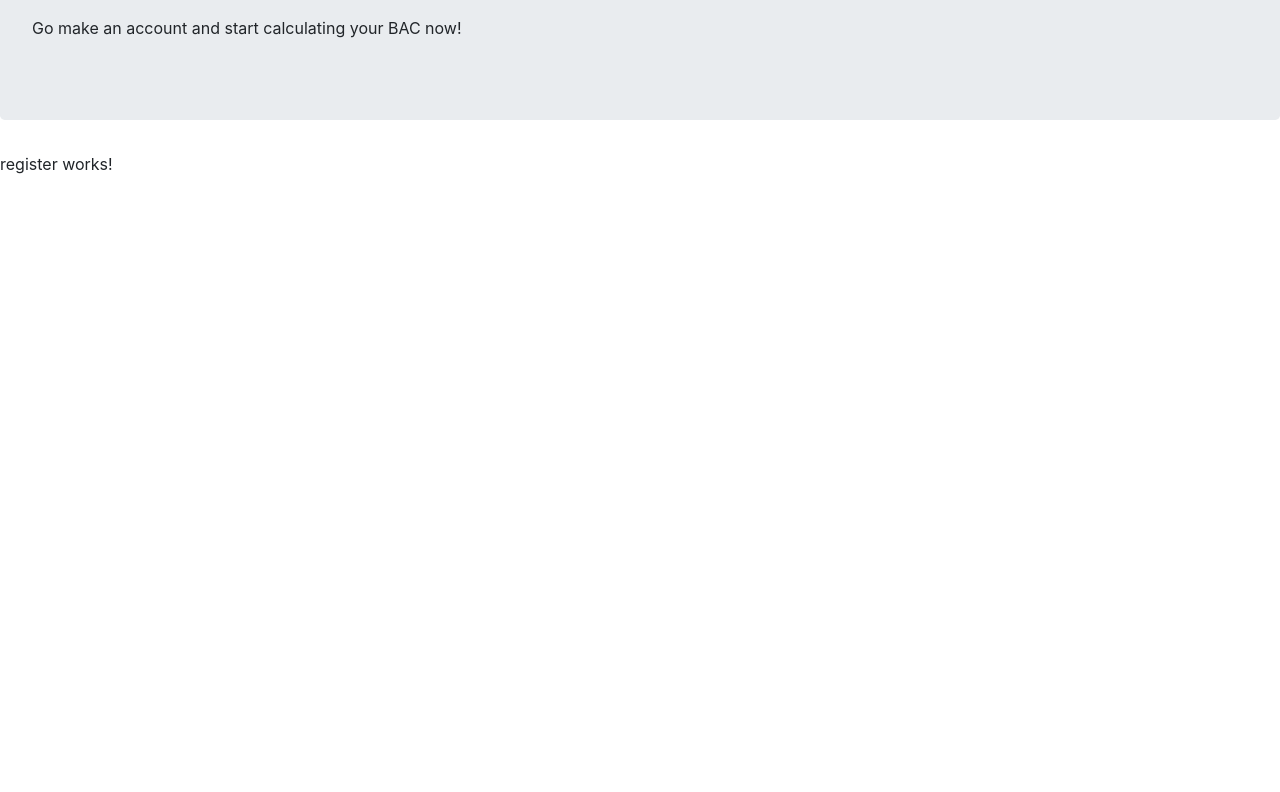
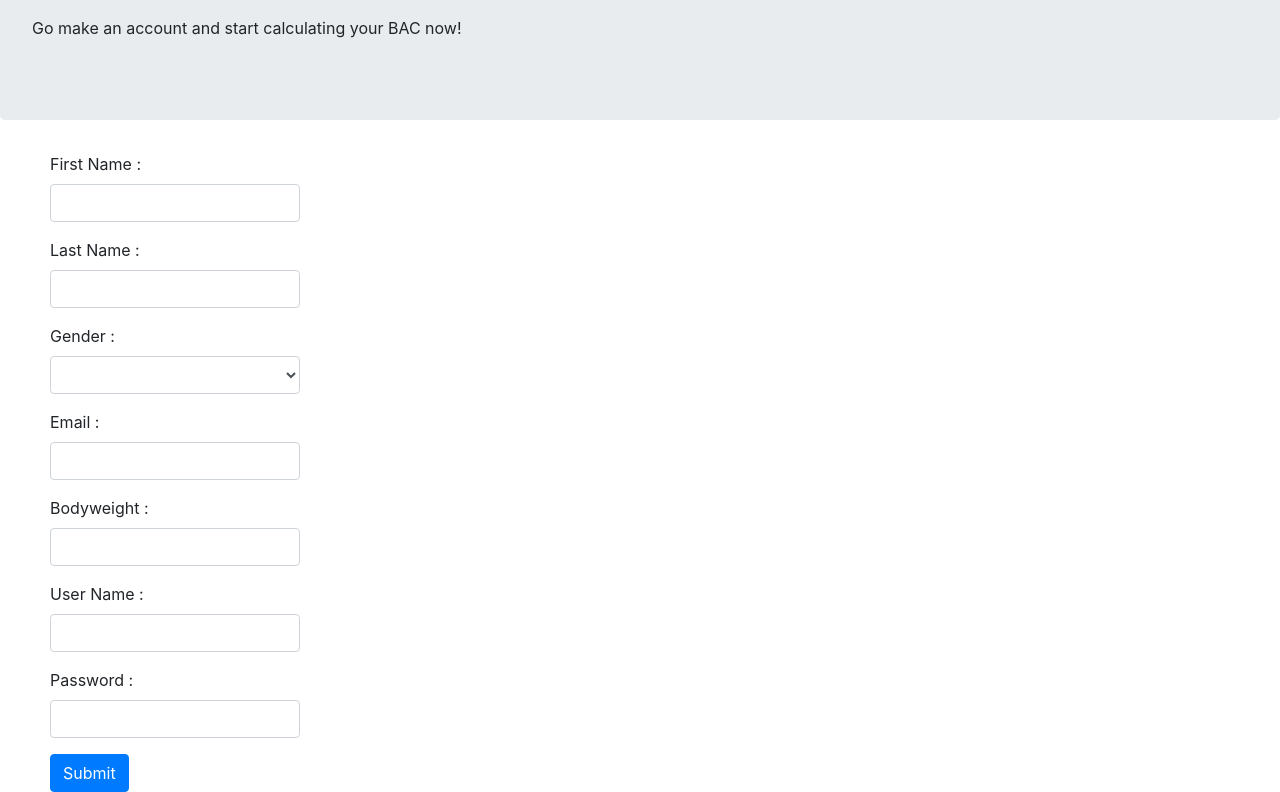
Before and after one commit to LTCHIPS/BACalculator-Angular, an Angular app: page /register in a window 1280 px wide. Shown: the part 365-1157 px from the top of the page. Before the commit the page ends 800 px from the top, so only its background shows below. Built offline with nearby package versions, Linux system fonts and the light colour scheme.

Commit message:
added more register 'functionality'

```diff
--- a/src/app/register/register.component.html
+++ b/src/app/register/register.component.html
@@ -1 +1,48 @@
-<p>register works!</p>
+<form>
+    <div class="form-group">
+        <label for="firstnameField" style="margin-left: 50px">First Name : </label>
+        <input type="text" id="firstnameField" name="firstname" class="form-control"
+            style="width:250px; margin-left: 50px" [(ngModel)]="user.firstname">
+    </div>
+
+    <div class="form-group">
+        <label for="lastnameField" style="margin-left: 50px">Last Name : </label>
+        <input type="text" id="lastnameField" name="lastname" class="form-control"
+            style="width:250px; margin-left: 50px" [(ngModel)]="user.lastname">
+    </div>
+
+    <div class="form-group">
+        <div class="form-group">
+          <label for="genderField" style="margin-left: 50px">Gender : </label>
+          <select class="form-control" name="gender" id="genderField" style="width:250px; margin-left: 50px" [(ngModel)]="user.gender">
+            <option>Male</option>
+            <option>Female</option>
+          </select>
+        </div>
+    </div>
+
+    <div class="form-group">
+        <label for="emailField" style="margin-left: 50px">Email : </label>
+        <input type="text" id="emailField" name="email" class="form-control" style="width:250px; margin-left: 50px"
+            [(ngModel)]="user.email">
+    </div>
+
+    <div class="form-group">
+        <label for="bodyWeightField" style="margin-left: 50px">Bodyweight : </label>
+        <input type="text" id="bodyweightField" name="bodyweight" class="form-control"
+            style="width:250px; margin-left: 50px" [(ngModel)]="user.bodyweight">
+    </div>
+
+    <div class="form-group">
+        <label for="usernameField" style="margin-left: 50px">User Name : </label>
+        <input type="text" id="usernameField" name="username" class="form-control"
+            style="width:250px; margin-left: 50px" [(ngModel)]="user.username">
+    </div>
+    <div class="form-group">
+        <label for="passwordField" style="margin-left: 50px">Password : </label>
+        <input type="text" id="passwordField" name="password" class="form-control"
+            style="width:250px; margin-left: 50px" [(ngModel)]="user.password">
+    </div>
+    <button type="button" class="btn btn-primary" style="margin-left: 50px" (click)="register()">Submit</button>
+
+</form>
--- a/src/app/register/register.component.ts
+++ b/src/app/register/register.component.ts
@@ -1,4 +1,6 @@
 import { Component, OnInit } from '@angular/core';
+import { UserService } from '../user.service';
+import { User } from '../user';
 
 @Component({
   selector: 'app-register',
@@ -7,7 +9,14 @@ import { Component, OnInit } from '@angular/core';
 })
 export class RegisterComponent implements OnInit {
 
-  constructor() { }
+  constructor(private userServ:UserService) { }
+
+  user:User = new User();
+
+  register()
+  {
+    this.userServ.register(this.user);
+  }
 
   ngOnInit() {
   }
--- a/src/app/user.service.ts
+++ b/src/app/user.service.ts
@@ -1,5 +1,6 @@
 import { Injectable } from '@angular/core';
 import { HttpClient, HttpParams } from '@angular/common/http';
+import { User } from './user';
 
 @Injectable({
   providedIn: 'root'
@@ -10,8 +11,20 @@ export class UserService {
 
   constructor(private http: HttpClient) { }
 
-  public register(user){
-    return this.http.post(this.serverUrl + "users", user);
+  public register(user:User){
+    console.log(user);
+
+    let params = new HttpParams()
+    .set('username', user.username)
+    .set('password', user.password)
+    .set('firstname', user.firstname)
+    .set('lastname', user.lastname)
+    .set('email', user.email)
+    .set('gender', user.gender)
+    .set('bodyweight', String(user.bodyweight));
+
+
+    return this.http.post(this.serverUrl + "users/register.do", params);
   }
 
   public login(username:string,password:string){
@@ -26,4 +39,6 @@ export class UserService {
     let user = {"username":username, "password":password};
     return this.http.post(this.serverUrl + "users/login.do", params);
   }
+
+
 }
```
Also changed, not shown: src/app/user.ts (+6 -6 lines).
